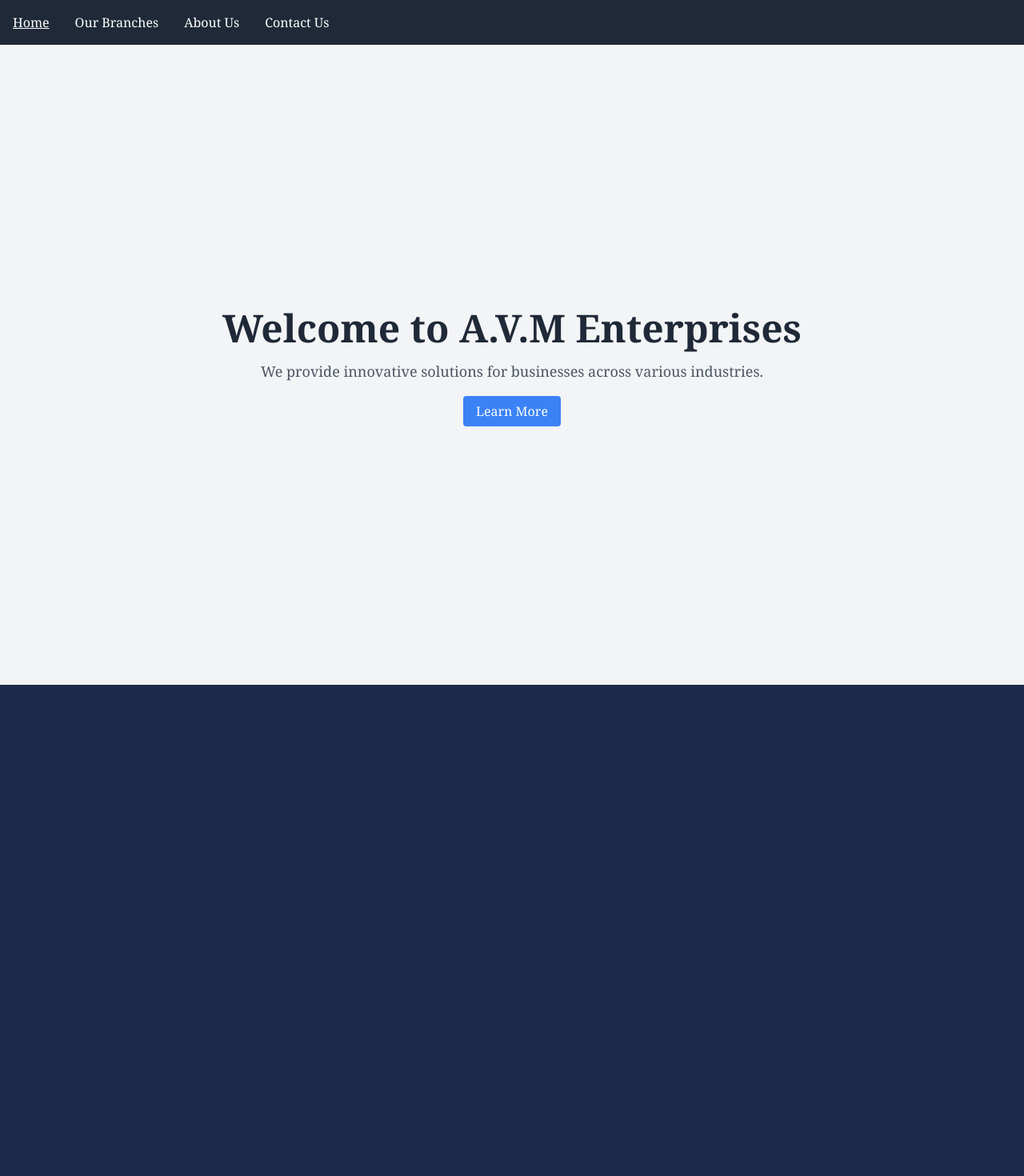
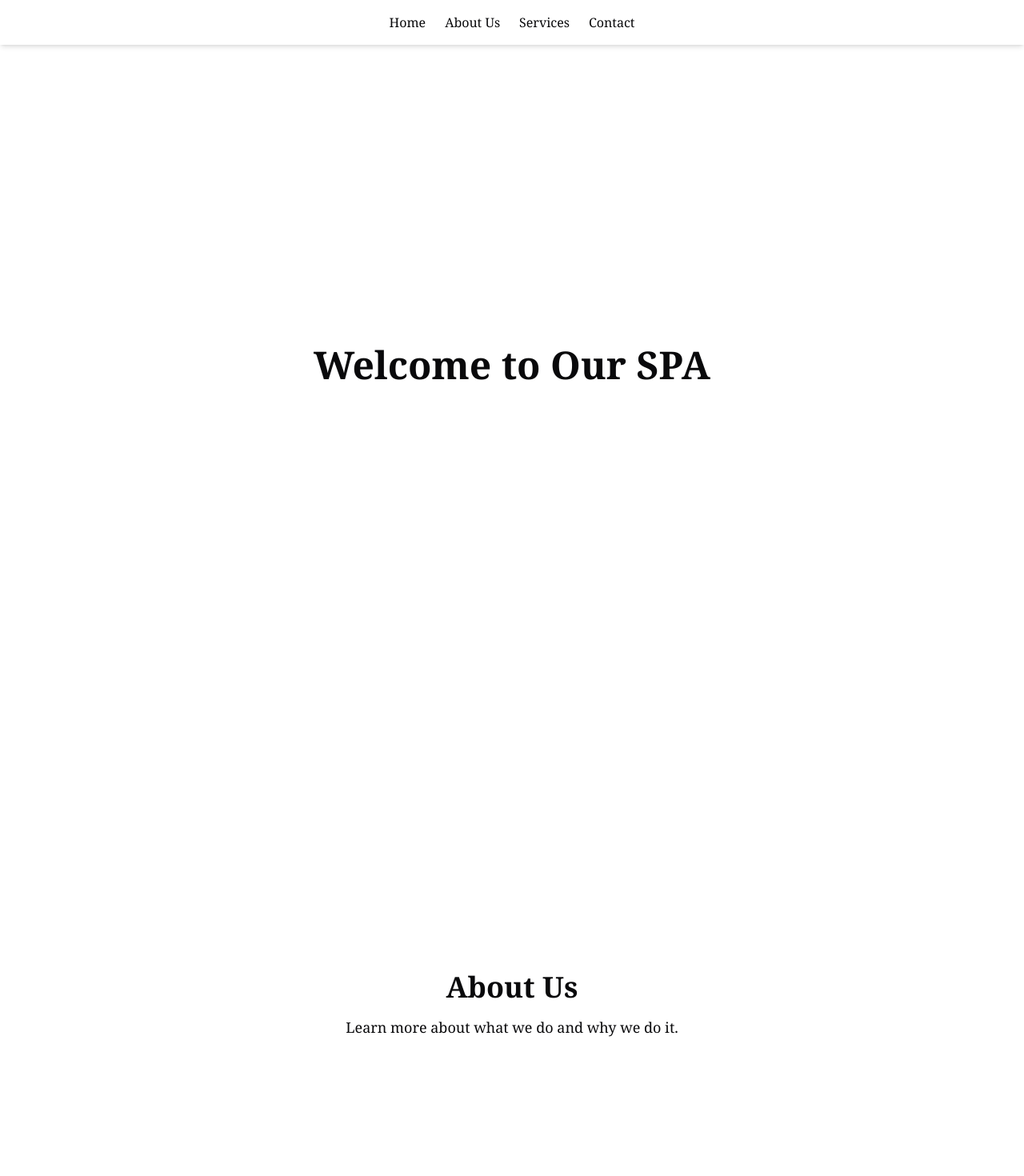
Before and after one commit to Devan4Real/A.V.M, a React (Vite) app in the folder avm_ent/: page / in a window 1280 px wide. Shown: the top 1470 px of the page at 80% size. Before the commit the page ends 856 px from the top, so only its background shows below. Built offline with nearby package versions, Linux system fonts and the light colour scheme.

Commit message:
Got rid of the pages so I can make it into sessions and follow a SPA format

```diff
--- /dev/null
+++ b/avm_ent/src/components/StickyNavbar.tsx
@@ -0,0 +1,62 @@
+import React from 'react';
+
+const StickyNavbar: React.FC = () => {
+  return (
+    <nav className="sticky top-0 bg-white shadow-md z-50">
+      <div className="max-w-7xl mx-auto px-4 sm:px-6 lg:px-8">
+        <div className="flex items-center justify-between h-16">
+          <div className="flex items-center">
+            <div className="text-xl font-bold">MyLogo</div>
+            <div className="hidden md:block">
+              <div className="ml-10 flex items-baseline space-x-4">
+                <a
+                  href="#home"
+                  className="text-gray-900 hover:text-gray-700 px-3 py-2 rounded-md text-sm font-medium"
+                >
+                  Home
+                </a>
+                <a
+                  href="#about"
+                  className="text-gray-900 hover:text-gray-700 px-3 py-2 rounded-md text-sm font-medium"
+                >
+                  About
+                </a>
+                <a
+                  href="#services"
+                  className="text-gray-900 hover:text-gray-700 px-3 py-2 rounded-md text-sm font-medium"
+                >
+                  Services
+                </a>
+                <a
+                  href="#contact"
+                  className="text-gray-900 hover:text-gray-700 px-3 py-2 rounded-md text-sm font-medium"
+                >
+                  Contact
+                </a>
+              </div>
+            </div>
+          </div>
+          <div className="md:hidden">
+            <button className="text-gray-900 hover:text-gray-700 focus:outline-none focus:text-gray-700">
+              <svg
+                className="h-6 w-6"
+                stroke="currentColor"
+                fill="none"
+                viewBox="0 0 24 24"
+              >
+                <path
+                  strokeLinecap="round"
+                  strokeLinejoin="round"
+                  strokeWidth="2"
+                  d="M4 6h16M4 12h16M4 18h16"
+                />
+              </svg>
+            </button>
+          </div>
+        </div>
+      </div>
+    </nav>
+  );
+};
+
+export default StickyNavbar;
--- a/avm_ent/src/index.css
+++ b/avm_ent/src/index.css
@@ -122,4 +122,8 @@ body {
   body {
     @apply bg-background text-foreground;
   }
+  html {
+    scroll-behavior: smooth; /* For browsers that don't support Tailwind's utility */
+  }
+
 }
--- a/avm_ent/src/pages/About.tsx
+++ /dev/null
@@ -1,22 +0,0 @@
-import React from 'react';
-
-const About = () => {
-  return (
-    <div className="min-h-screen bg-gray-100 py-12 px-4 sm:px-6 lg:px-8">
-      <div className="max-w-4xl mx-auto bg-white rounded-lg shadow-md p-8">
-        <h1 className="text-4xl font-bold mb-6 text-gray-800">About A.V.M Enterprises</h1>
-        <p className="mb-4 text-gray-600">
-          A.V.M Enterprises is a leading company in providing innovative solutions for businesses across various industries. With our cutting-edge technology and expert team, we strive to transform the way companies operate and grow.
-        </p>
-        <p className="mb-4 text-gray-600">
-          Founded in 2005, we have consistently delivered exceptional value to our clients through our wide range of services, including software development, IT consulting, and digital transformation solutions. Our commitment to quality and customer satisfaction has made us a trusted partner for businesses of all sizes.
-        </p>
-        <p className="text-gray-600">
-          At A.V.M Enterprises, we believe in continuous innovation and improvement. We invest heavily in research and development to stay ahead of the curve and provide our clients with the most advanced solutions available in the market.
-        </p>
-      </div>
-    </div>
-  );
-};
-
-export default About;
--- a/avm_ent/src/pages/Branch.tsx
+++ /dev/null
@@ -1,57 +0,0 @@
-import React, { useState } from 'react';
-import { useParams } from 'react-router-dom';
-
-const Branch = () => {
-  const { id } = useParams<{ id: string }>();
-  const [photos, setPhotos] = useState<string[]>([]);
-
-  const handlePhotoUpload = (event: React.ChangeEvent<HTMLInputElement>) => {
-    const files = event.target.files;
-    if (files) {
-      const newPhotos = Array.from(files).map(file => URL.createObjectURL(file));
-      setPhotos(prevPhotos => [...prevPhotos, ...newPhotos]);
-    }
-  };
-
-  return (
-    <div className="min-h-screen bg-gray-100 py-12 px-4 sm:px-6 lg:px-8">
-      <div className="max-w-4xl mx-auto bg-white rounded-lg shadow-md p-8">
-        <h1 className="text-4xl font-bold mb-6 text-gray-800">Branch {id}</h1>
-        <div className="mb-8">
-          <h2 className="text-2xl font-semibold mb-4 text-gray-700">Branch Information</h2>
-          <p className="text-gray-600">This is the information for Branch {id} of A.V.M Enterprises. Here you can find details about our location, services, and team.</p>
-        </div>
-        <div className="mb-8">
-          <h2 className="text-2xl font-semibold mb-4 text-gray-700">Branch Photos</h2>
-          <div className="flex items-center justify-center w-full">
-            <label htmlFor="photoUpload" className="flex flex-col items-center justify-center w-full h-32 border-2 border-gray-300 border-dashed rounded-lg cursor-pointer bg-gray-50 hover:bg-gray-100">
-              <div className="flex flex-col items-center justify-center pt-5 pb-6">
-                <svg className="w-8 h-8 mb-4 text-gray-500" aria-hidden="true" xmlns="http://www.w3.org/2000/svg" fill="none" viewBox="0 0 20 16">
-                  <path stroke="currentColor" strokeLinecap="round" strokeLinejoin="round" strokeWidth="2" d="M13 13h3a3 3 0 0 0 0-6h-.025A5.56 5.56 0 0 0 16 6.5 5.5 5.5 0 0 0 5.207 5.021C5.137 5.017 5.071 5 5 5a4 4 0 0 0 0 8h2.167M10 15V6m0 0L8 8m2-2 2 2"/>
-                </svg>
-                <p className="mb-2 text-sm text-gray-500"><span className="font-semibold">Click to upload</span> or drag and drop</p>
-                <p className="text-xs text-gray-500">PNG, JPG, GIF up to 10MB</p>
-              </div>
-              <input
-                id="photoUpload"
-                type="file"
-                accept="image/*"
-                multiple
-                onChange={handlePhotoUpload}
-                className="hidden"
-                aria-label="Upload branch photos"
-              />
-            </label>
-          </div>
-          <div className="grid grid-cols-1 sm:grid-cols-2 md:grid-cols-3 gap-4">
-            {photos.map((photo, index) => (
-              <img key={index} src={photo} alt={`Branch ${id} photo ${index + 1}`} className="w-full h-48 object-cover rounded shadow-md" />
-            ))}
-          </div>
-        </div>
-      </div>
-    </div>
-  );
-};
-
-export default Branch;
--- a/avm_ent/src/pages/Contact.tsx
+++ /dev/null
@@ -1,39 +0,0 @@
-import React from 'react';
-
-const Contact = () => {
-  return (
-    <div className="min-h-screen bg-gray-100 py-12 px-4 sm:px-6 lg:px-8">
-      <div className="max-w-4xl mx-auto bg-white rounded-lg shadow-md p-8">
-        <h1 className="text-4xl font-bold mb-6 text-gray-800">Contact Us</h1>
-        <div className="grid grid-cols-1 md:grid-cols-2 gap-8">
-          <div>
-            <h2 className="text-2xl font-semibold mb-4 text-gray-700">Get in Touch</h2>
-            <p className="mb-4 text-gray-600">We'd love to hear from you. Please fill out the form or use our contact information to reach us.</p>
-            <ul className="space-y-2 text-gray-600">
-              <li>Phone: +1 (123) 456-7890</li>
-              <li>Email: info@avmenterprises.com</li>
-              <li>Address: 123 Main St, City, State, ZIP</li>
-            </ul>
-          </div>
-          <form className="space-y-4">
-            <div>
-              <label htmlFor="name" className="block mb-1 text-gray-700">Name</label>
-              <input type="text" id="name" className="w-full p-2 border rounded focus:outline-none focus:ring-2 focus:ring-blue-500" />
-            </div>
-            <div>
-              <label htmlFor="email" className="block mb-1 text-gray-700">Email</label>
-              <input type="email" id="email" className="w-full p-2 border rounded focus:outline-none focus:ring-2 focus:ring-blue-500" />
-            </div>
-            <div>
-              <label htmlFor="message" className="block mb-1 text-gray-700">Message</label>
-              <textarea id="message" rows={4} className="w-full p-2 border rounded focus:outline-none focus:ring-2 focus:ring-blue-500"></textarea>
-            </div>
-            <button type="submit" className="bg-blue-500 text-white px-4 py-2 rounded hover:bg-blue-600 transition duration-300">Send Message</button>
-          </form>
-        </div>
-      </div>
-    </div>
-  );
-};
-
-export default Contact;
--- a/avm_ent/src/pages/Home.tsx
+++ b/avm_ent/src/pages/Home.tsx
@@ -1,16 +1,76 @@
-import './Home.css';
-import { Link } from 'react-router-dom';
+import React from "react";
 
 const Home: React.FC = () => {
   return (
-    <div className="min-h-screen flex flex-col items-center justify-center bg-gray-100">
-      <h1 className="text-5xl font-bold text-gray-800">Welcome to A.V.M Enterprises</h1>
-      <p className="mt-4 text-lg text-gray-600">We provide innovative solutions for businesses across various industries.</p>
-      <div className="mt-6">
-        <Link to="/about" className="bg-blue-500 text-white px-4 py-2 rounded hover:bg-blue-600 transition duration-300">
-          Learn More
-        </Link>
-      </div>
+    <div className="bg-background text-foreground">
+      {/* Navbar */}
+      <nav className="fixed top-0 left-0 w-full bg-card shadow-md z-50">
+        <ul className="flex justify-center gap-6 py-4">
+          <li>
+            <a href="#home" className="hover:text-primary">
+              Home
+            </a>
+          </li>
+          <li>
+            <a href="#about" className="hover:text-primary">
+              About Us
+            </a>
+          </li>
+          <li>
+            <a href="#services" className="hover:text-primary">
+              Services
+            </a>
+          </li>
+          <li>
+            <a href="#contact" className="hover:text-primary">
+              Contact
+            </a>
+          </li>
+        </ul>
+      </nav>
+
+      {/* Sections */}
+      <section
+        id="home"
+        className="h-screen flex items-center justify-center bg-background"
+      >
+        <h1 className="text-5xl font-bold">Welcome to Our SPA</h1>
+      </section>
+
+      <section
+        id="about"
+        className="h-screen flex flex-col items-center justify-center bg-card"
+      >
+        <h1 className="text-4xl font-bold">About Us</h1>
+        <p className="text-lg mt-4 text-center">
+          Learn more about what we do and why we do it.
+        </p>
+      </section>
+
+      <section
+        id="services"
+        className="h-screen flex flex-col items-center justify-center bg-muted"
+      >
+        <h1 className="text-4xl font-bold">Our Services</h1>
+        <p className="text-lg mt-4 text-center">
+          Discover the amazing services we offer.
+        </p>
+      </section>
+
+      <section
+        id="contact"
+        className="h-screen flex flex-col items-center justify-center bg-accent"
+      >
+        <h1 className="text-4xl font-bold">Contact Us</h1>
+        <p className="text-lg mt-4 text-center">
+          Get in touch with us for more information.
+        </p>
+      </section>
+
+      {/* Footer */}
+      <footer className="w-full py-4 bg-card text-center">
+        <p className="text-sm">&copy; 2024 Your Company Name. All rights reserved.</p>
+      </footer>
     </div>
   );
 };
```
